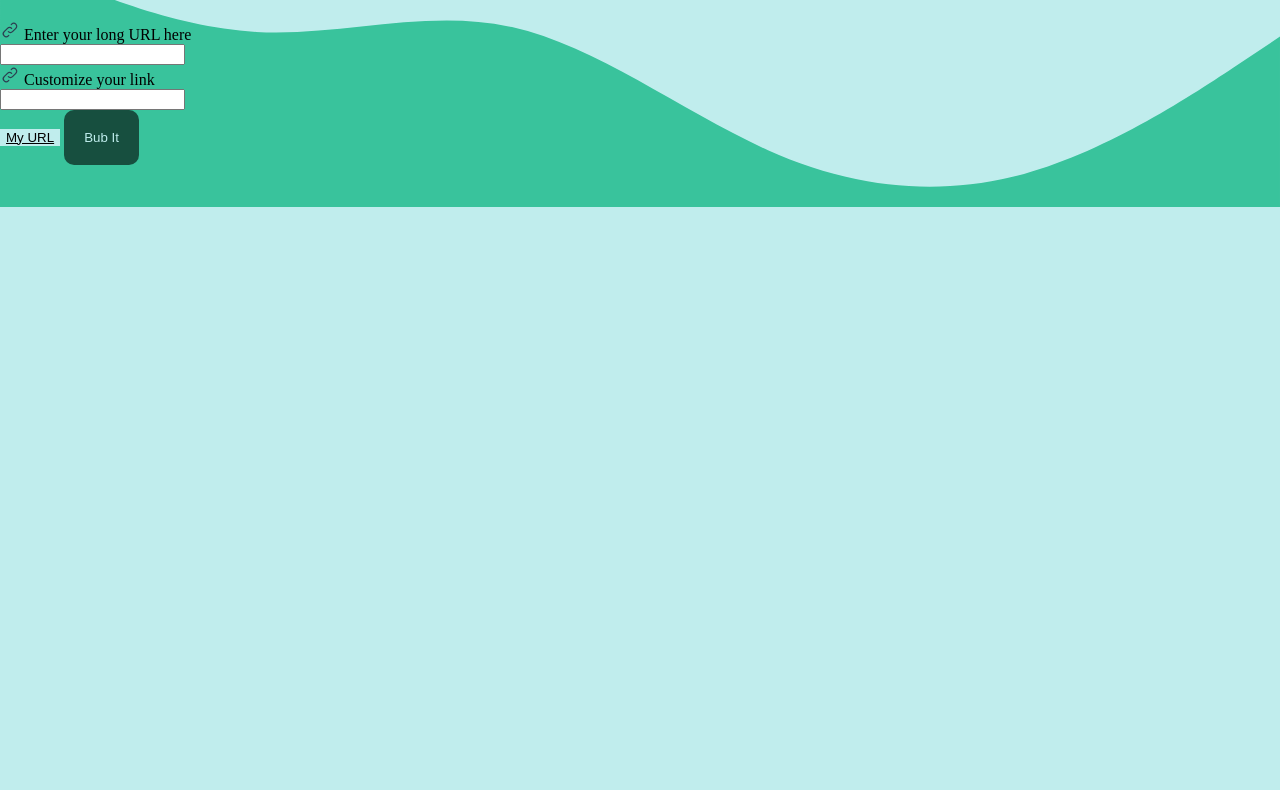
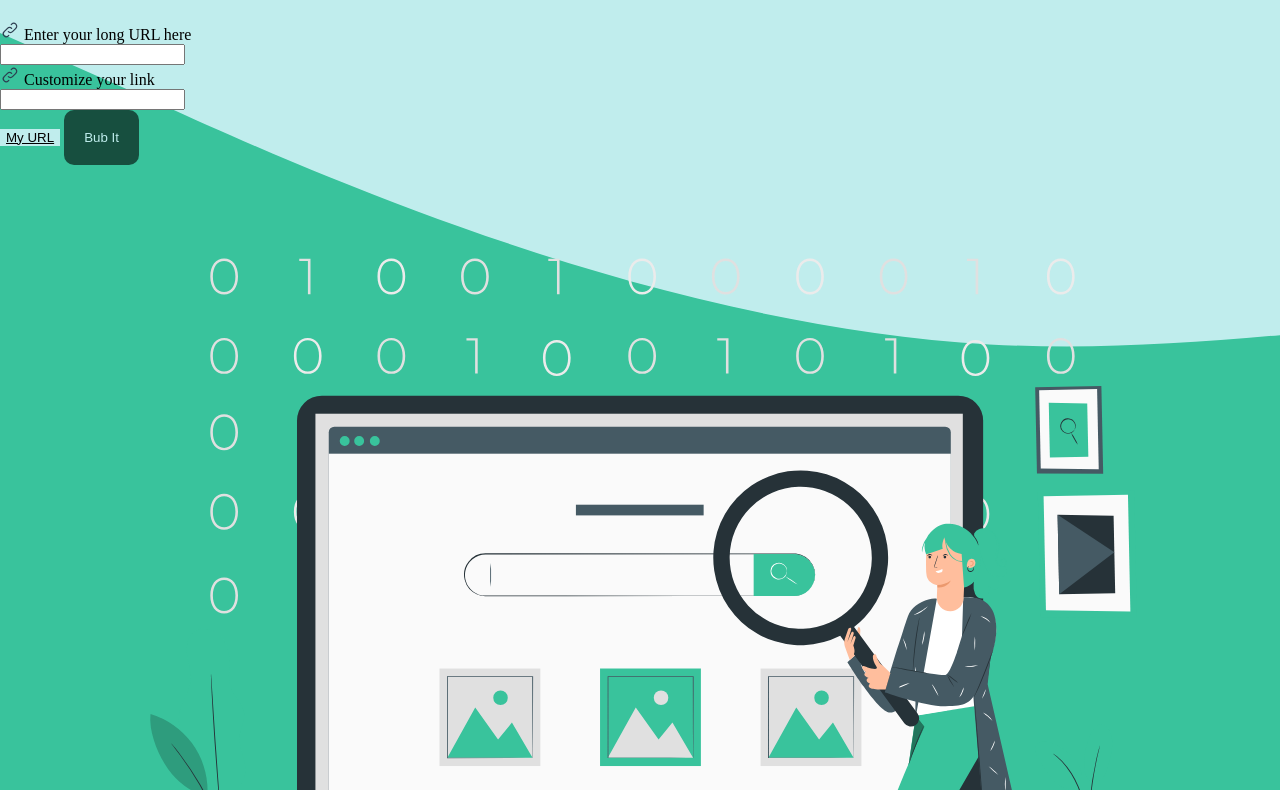
Before and after one commit to eva-mist/url-shortener, a plain HTML site: page index.html in a window 1280 px wide. Shown: the part 77-867 px from the top of the page. Before the commit the page ends 800 px from the top, so only its background shows below. Drawn offline with Linux system fonts and the light colour scheme.

Commit message:
images added

```diff
--- a/index.html
+++ b/index.html
@@ -46,6 +46,9 @@
                 <button class="urllink">My URL</button>
                 <button class="bubit">Bub It</button>
             </form>
+
+            <!-- <img src="/images/Search engines-amico.svg"> -->
+            <img src="/images/Search-pana.svg">
         </div>
     </main>
 
```
